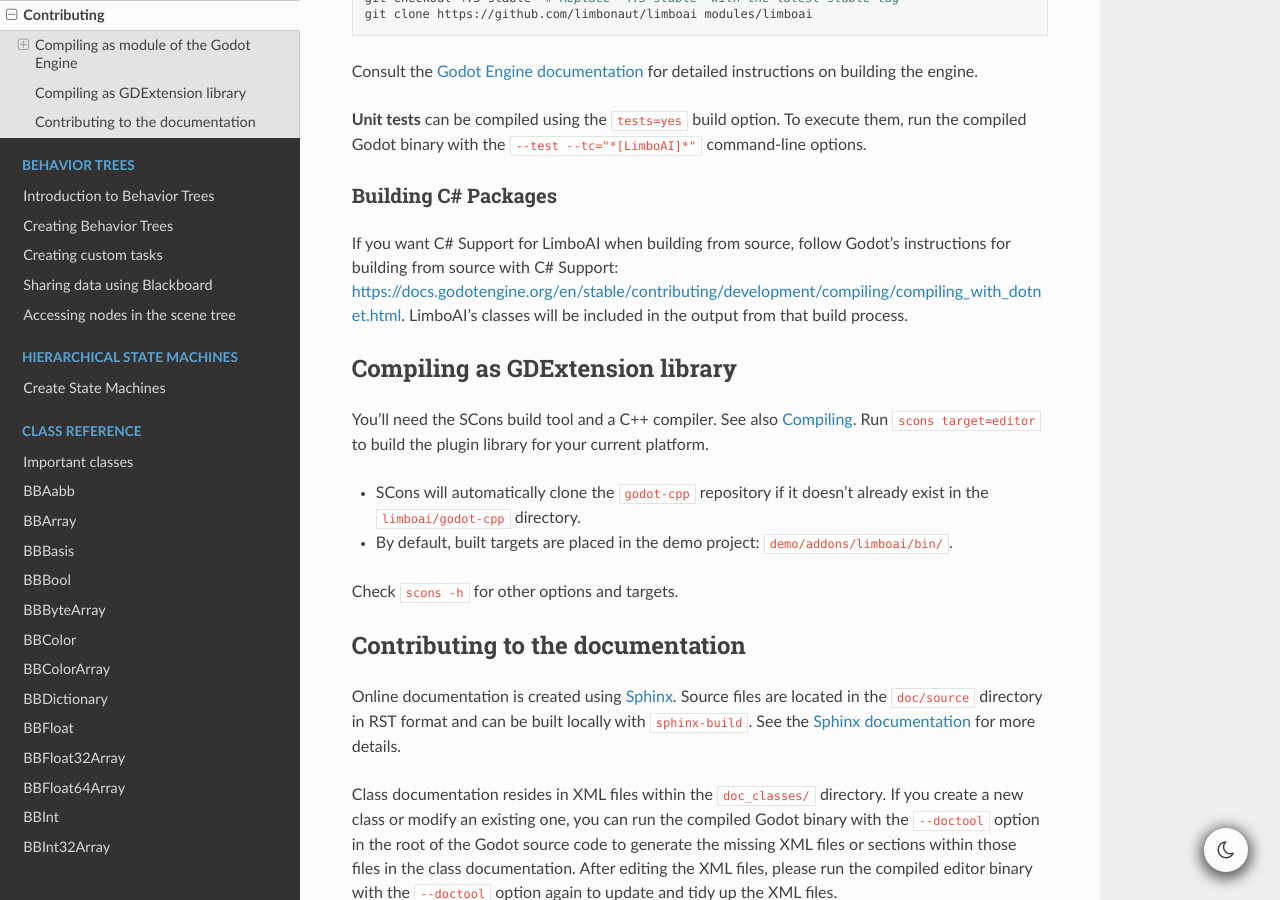
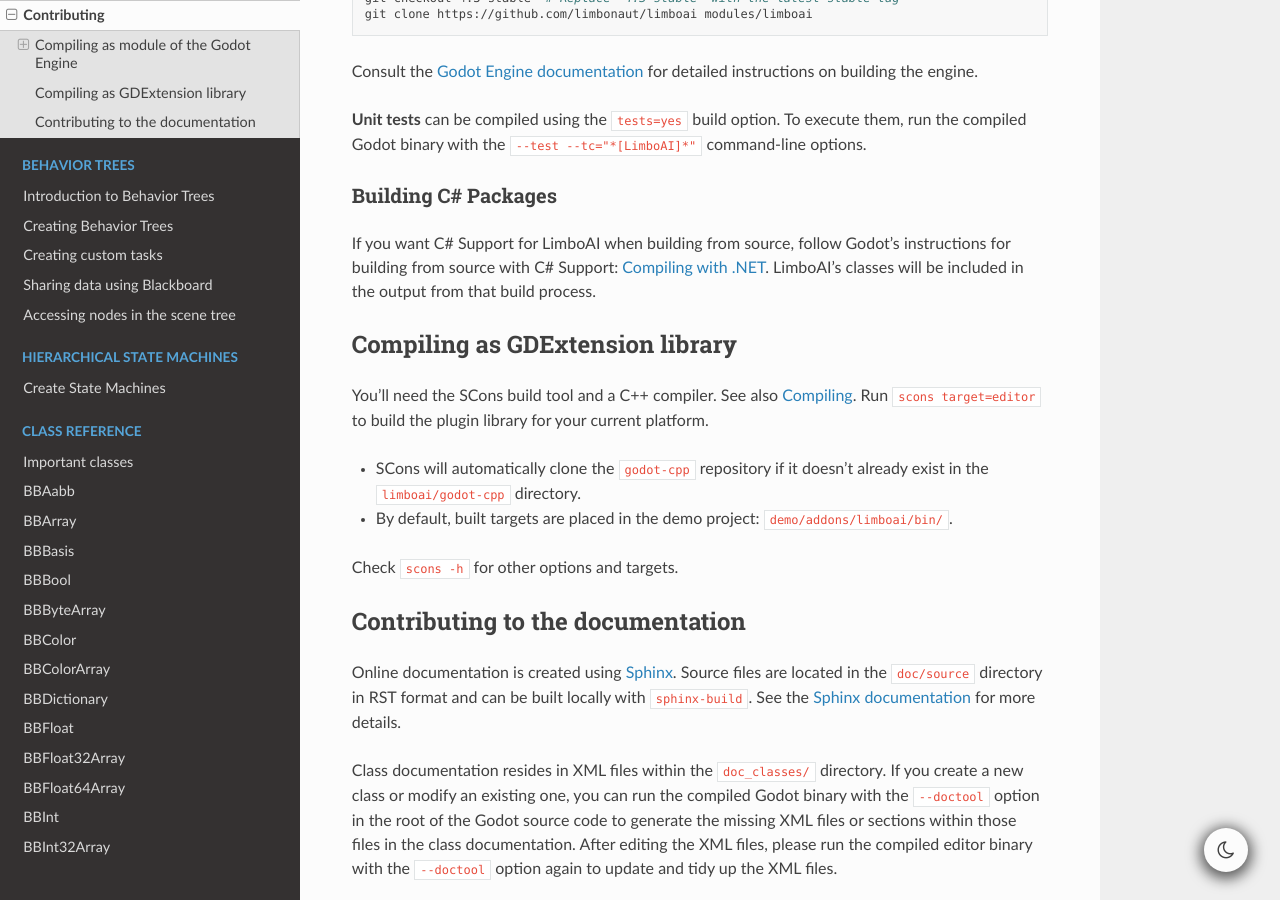
Before and after one commit to limbonaut/limboai, a Sphinx documentation site: the page built from doc/source/getting-started/contributing.rst, in a window 1280 px wide and 900 px high, scrolled down 667 px. Built offline with Sphinx 7.4.7 and the Read the Docs theme 3.1.0, drawn with Linux system fonts in a browser that asks for light colours; pages that are not in the unit, such as notebooks, are missing from menus.

Commit message:
Docs: Fix links in Contributing

```diff
--- a/doc/source/getting-started/contributing.rst
+++ b/doc/source/getting-started/contributing.rst
@@ -31,7 +31,7 @@
    git checkout 4.3-stable  # Replace "4.3-stable" with the latest stable tag
    git clone https://github.com/limbonaut/limboai modules/limboai
 
-Consult the `Godot Engine documentation <https://docs.godotengine.org/en/stable/contributing/development/compiling/index.html>`_
+Consult the `Godot Engine documentation <https://docs.godotengine.org/en/stable/engine_details/development/compiling/index.html>`_
 for detailed instructions on building the engine.
 
 **Unit tests** can be compiled using the ``tests=yes`` build option. To execute them,
@@ -41,13 +41,13 @@
 ~~~~~~~~~~~~~~~~~~~~
 
 If you want C# Support for LimboAI when building from source, follow Godot's instructions for building from source with
-C# Support: https://docs.godotengine.org/en/stable/contributing/development/compiling/compiling_with_dotnet.html.
+C# Support: `Compiling with .NET <https://docs.godotengine.org/en/stable/engine_details/development/compiling/compiling_with_dotnet.html>`_.
 LimboAI's classes will be included in the output from that build process.
 
 Compiling as GDExtension library
 --------------------------------
 
-You'll need the SCons build tool and a C++ compiler. See also `Compiling <https://docs.godotengine.org/en/stable/contributing/development/compiling/index.html>`_.
+You'll need the SCons build tool and a C++ compiler. See also `Compiling <https://docs.godotengine.org/en/stable/engine_details/development/compiling/index.html>`_.
 Run ``scons target=editor`` to build the plugin library for your current platform.
 
 - SCons will automatically clone the ``godot-cpp`` repository if it doesn't already exist in the ``limboai/godot-cpp`` directory.
```
